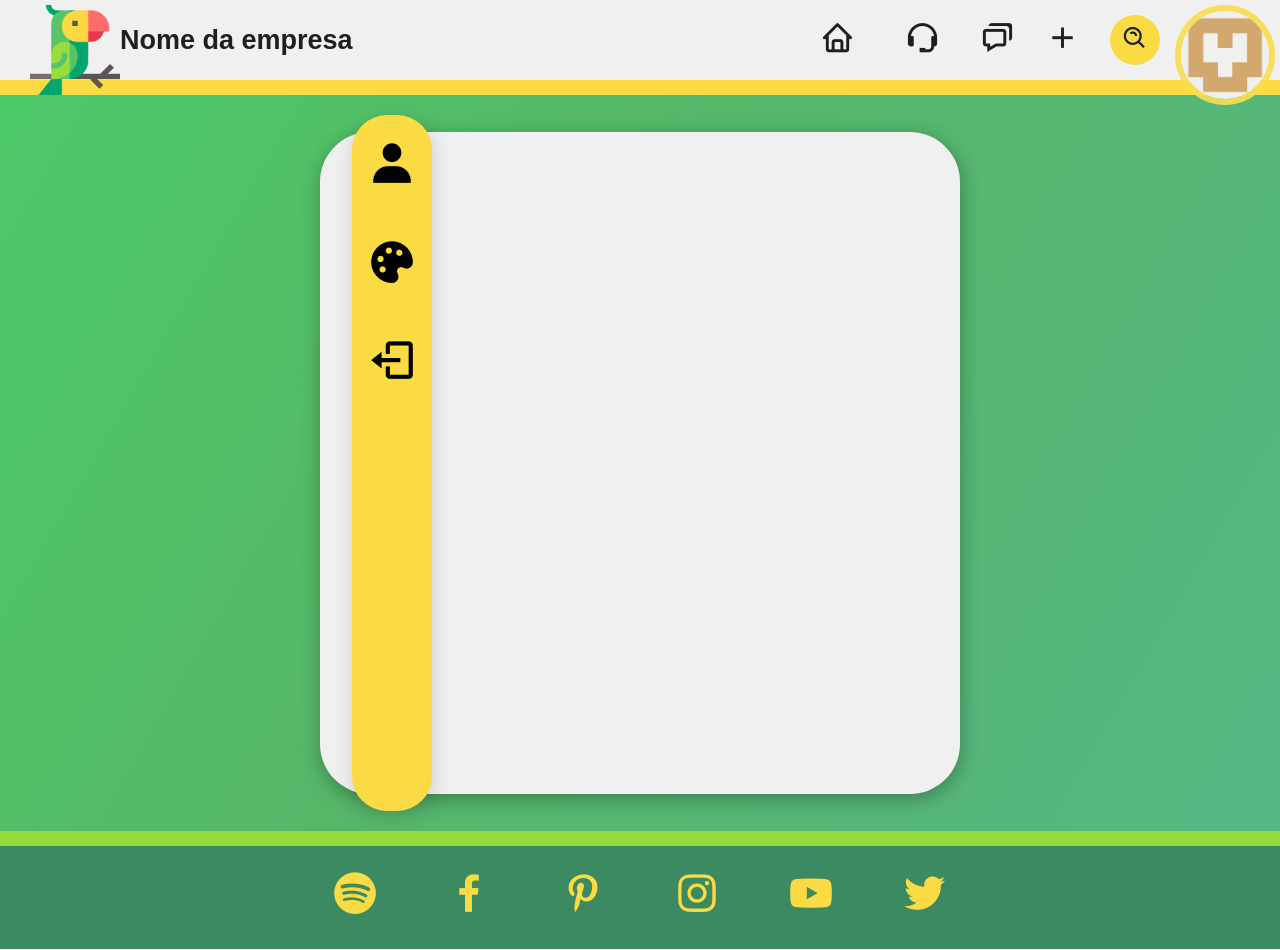
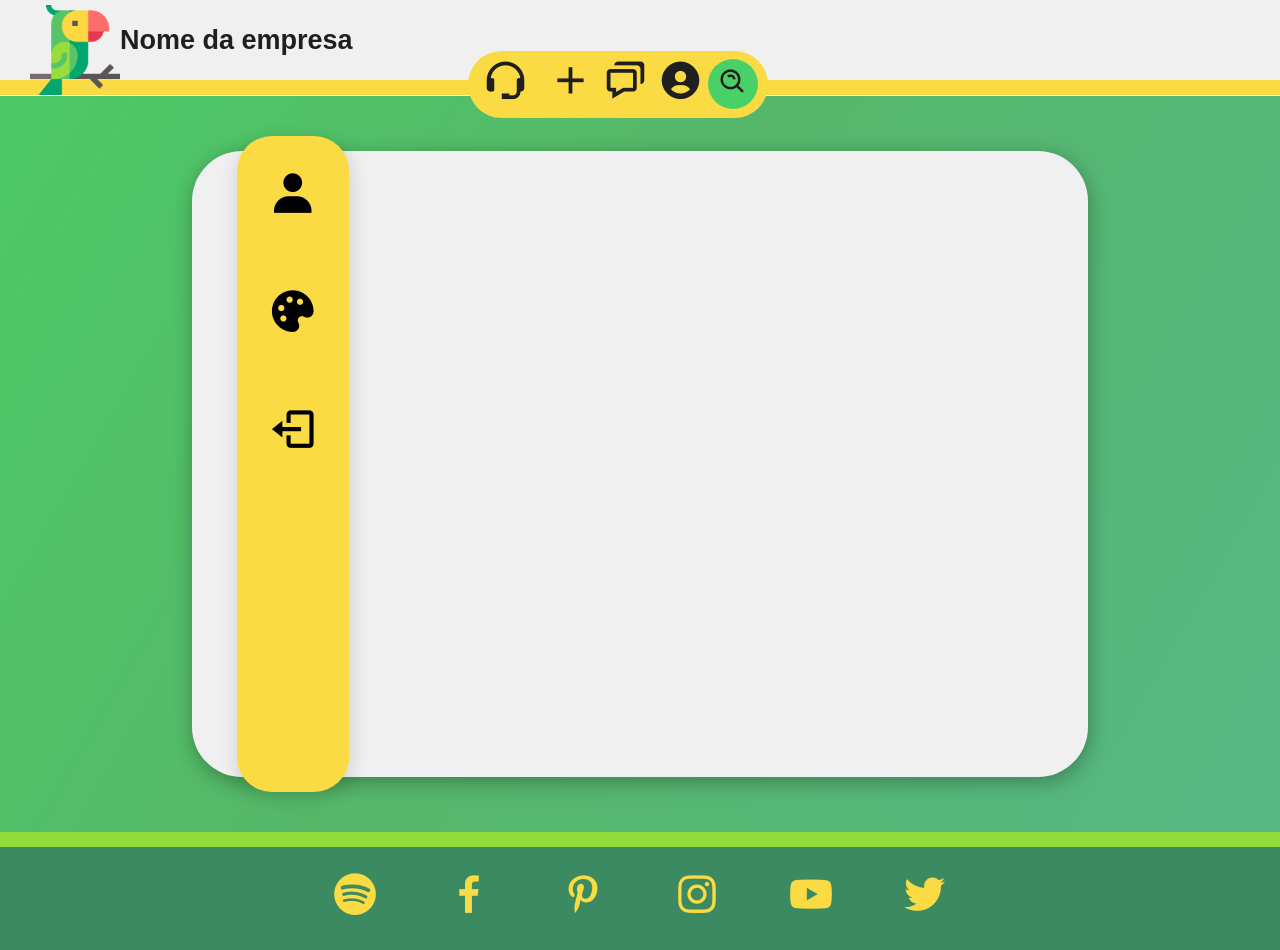
Before and after one commit to gmrques/TCC, a PHP site: page /settings.html in a window 1280 px wide. Run offline with PHP 8.4, Linux system fonts and the light colour scheme; some web fonts are replaced.

Commit message:
pequenos detalhes

```diff
--- a/CSS/style.css
+++ b/CSS/style.css
@@ -48,18 +48,26 @@ nav {
 
 .navlist {
     display: flex;
+    flex-direction: row;
     list-style: none;
     text-decoration: none;
-    align-items: center
+    position: relative;
+    align-items: center;
+    justify-content: center;
+    top: 55%;
+    left: -40%;
+    background: #fbdb44;
+    border-radius: 50px;
+    padding: 2px 10px 2px 10px;
 }
 
 .navlist a{
-    font-size: 35px;
+    font-size: 45px;
     color: #1F1F1F;
     transition: 0.5s;
-    margin-left: 30px;
     list-style: none;
     text-decoration: none;
+    padding: 5px;
 }
 
 .navlist a:hover {
@@ -71,17 +79,15 @@ nav {
     width: 50px;
     height: 50px;
     border-radius: 50px;
-    margin-left: 30px;
-    margin-right: 10px;
-    background: #fbdb44;
+    left: 0%;
+    background: #49d066;
     position: relative;
     transition: 0.8s;
     overflow: hidden;
 }
 
 .container1.active {
-    width: 300px;
-    background: #fbdb44;
+    width: 350px;
     transition: 0.8s;
 }
 
@@ -91,7 +97,6 @@ nav {
     left: 25px;
     top: 50%;
     transform: translate(-50%, -50%);
-    margin-right: 30px;
 }
 
 .home {
@@ -121,7 +126,7 @@ nav {
 
 .input {
     position: relative;
-    width: 300px;
+    width: 800px;
     height: 50px;
     left: 50px;
 }
@@ -140,7 +145,7 @@ nav {
 .container1 .input .close {
     position: absolute;
     top: 50%;
-    right: 40px;
+    left: 280px;
     transform: translate(-50%, -50%);
     font-size: 35px;
     cursor: pointer;
@@ -149,7 +154,7 @@ nav {
 }
 
 .container1 .icon .search {
-    font-size: 27px;
+    font-size: 30px;
     cursor: pointer;
     color: #1F1F1F;
 }
@@ -177,7 +182,7 @@ nav {
 }
 
 main {
-    margin-top: 15px;
+    margin-top: 16px;
     margin-bottom: 15px;
     font-family: 'Nunito', sans-serif;
     background: url("IMG/carousel/3.jpg");
@@ -212,11 +217,13 @@ main {
     position: relative;
     width: 100%;
     max-width: calc(100% - 30%);
-    height: calc(100% - 10%);
+    height: calc(100% - 15%);
     border-radius: 50px;
     box-shadow: 0px 15px 20px -1px rgba(0,0,0,0.4);
     -webkit-box-shadow: 0px 15px 20px -1px rgba(0,0,0,0.4);
     -moz-box-shadow: 0px 15px 20px -1px rgba(0,0,0,0.4);
+    align-items: center;
+    justify-content: center;
 }
 
 #inner-box {
@@ -617,12 +624,14 @@ main.sing-up-mode #carousel {
     background-color: #F0F0F0;
     position: relative;
     width: 100%;
-    max-width: calc(100% - 50%);
-    height: calc(100% - 10%);
+    max-width: calc(100% - 30%);
+    height: calc(100% - 15%);
     border-radius: 50px;
     box-shadow: 1px 5px 20px 0px rgba(0,0,0,0.3);
     -webkit-box-shadow: 1px 5px 20px 0px rgba(0,0,0,0.3);
     -moz-box-shadow: 1px 5px 20px 0px rgba(0,0,0,0.3);
+    align-items: center;
+    justify-content: center;
   }
 
   .profile-pic {
--- a/settings.html
+++ b/settings.html
@@ -18,12 +18,10 @@
         <nav>
             <h4><img id="logo" src="CSS/IMG/brand-icon/parrot.png" alt="">Nome da empresa</h4>
             <ul class="navlist">
-                <a href="?page=index.php"><i class='home bx bx-home'></i></a>
-                <a href="#"><i class='support bx bx-support'></i></a>
+                <a href="#"><i style="font-size: 45px"class='support bx bx-support'></i></a>
+                <a href="#"><i class='bx bx-plus'></i></a>
                 <a href="#"><i class='bx bx-chat'></i></a>
-                <div class="publish">
-                    <a href="#"><i class='bx bx-plus'></i></a>
-                </div>
+                <a href="#"><i class='bx bxs-user-circle'></i></a>
                 <div class="container1">
                     <div class="icon">
                         <i class='search bx bx-search-alt'></i>
@@ -32,10 +30,6 @@
                         <input type="text" placeholder="Pesquisar" id="search">
                         <i class='close bx bx-x'></i>
                     </div>
-                </div>
-                <div class="user-drop">
-                    <img class="user" src="CSS/IMG/user/icon.png"></img>
-                    <!-- Colocar ícone de perfil do usuário -->
                 </div>
             </ul>
         </nav>
```
Also changed, not shown: Home/home.php (+5 -9 lines), Home/profile.php (+3 -9 lines), Home/search.php (+4 -10 lines), Home/suport.php (+4 -10 lines), README.md.
